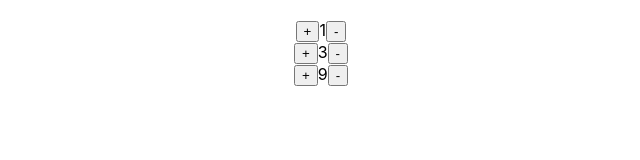
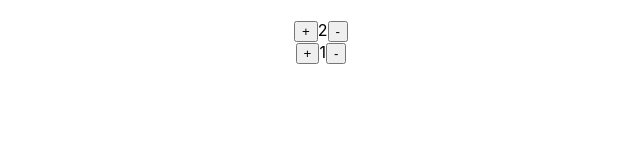
Before and after one commit to to06109/learn-react, a React (Create React App) app in the folder counter-with-cra/: page / in a window 1280 px wide. Shown: the top 160 px of the page, without its empty margins (319-959 px from the left). Built offline with nearby package versions, Linux system fonts and the light colour scheme.

Commit message:
learn. React 함수 컴포넌트 (with Hooks) - React.useState()

```diff
--- a/counter-with-cra/src/app/App.jsx
+++ b/counter-with-cra/src/app/App.jsx
@@ -1,12 +1,11 @@
 import './App.css'
-import Counter from '../components/Counter'
+import { Counter } from '../components'
 
 function App() {
   return (
     <div className="App">
-      <Counter count={1} />
-      <Counter count={3} />
-      <Counter count={9} />
+      <Counter count={2} />
+      <Counter step={3} />
     </div>
   )
 }
--- a/counter-with-cra/src/components/Counter.jsx
+++ b/counter-with-cra/src/components/Counter/Counter.class.jsx
@@ -1,7 +1,7 @@
 import { Component } from 'react'
 
 class Counter extends Component {
-  defaultProps = {
+  static defaultProps = {
     count: 1,
     min: 1,
     max: 10,
@@ -49,4 +49,19 @@ class Counter extends Component {
   }
 }
 
+// static
+Counter.defaultProps = {
+  count: 1,
+  min: 1,
+  max: 10,
+  step: 1,
+}
+
+// Counter.defaultProps
+// 클래스.속성(또는 메서드)
+
+// Counter.prototype.render
+// 인스턴스 메서드
+// new 클래스().render()
+
 export default Counter
--- /dev/null
+++ b/counter-with-cra/src/components/Counter/Counter.function.jsx
@@ -0,0 +1,57 @@
+import { useState } from 'react'
+
+function Counter(props) {
+  // 함수 안에 지역 변수 선언
+  // let count = 1;
+  // let defaultProps = {
+  //   count: 1,
+  //   min: 1,
+  //   max: 10,
+  //   step: 1,
+  // };
+
+  // React Hook
+  // 상태 관리 React.useState()
+  // 객체 { prop1, prop2 }
+  // 배열 [ state, setStaet ]
+  let [count, setCount] = useState(props.count)
+
+  // 함수 안에 이벤트 청취 함수를 작성합니다.
+  const handleIncrement = () => {
+    // console.log('카운트 값 증가');
+    // count++; // 수정(mutation)
+    setCount(count + props.step)
+  }
+
+  // only class component
+  // lifecycle methods
+
+  const handleDecrement = () => {
+    // console.log('카운트 값 감소');
+    // count--;
+    setCount(count - props.step)
+  }
+
+  return (
+    <div className="Counter">
+      <button type="button" onClick={handleIncrement}>
+        +
+      </button>
+      <output>{count}</output>
+      {/* <output>{count}</output> */}
+      <button type="button" onClick={handleDecrement}>
+        -
+      </button>
+    </div>
+  )
+}
+
+// like class's static member
+Counter.defaultProps = {
+  count: 1,
+  min: 1,
+  max: 10,
+  step: 1,
+}
+
+export default Counter
--- /dev/null
+++ b/counter-with-cra/src/components/index.js
@@ -0,0 +1,2 @@
+export { default as CounterClass } from './Counter/Counter.class'
+export { default as Counter } from './Counter/Counter.function'
```
